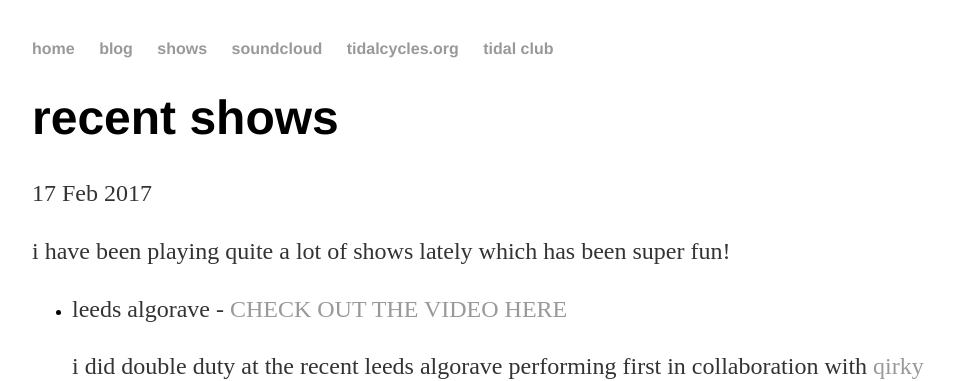
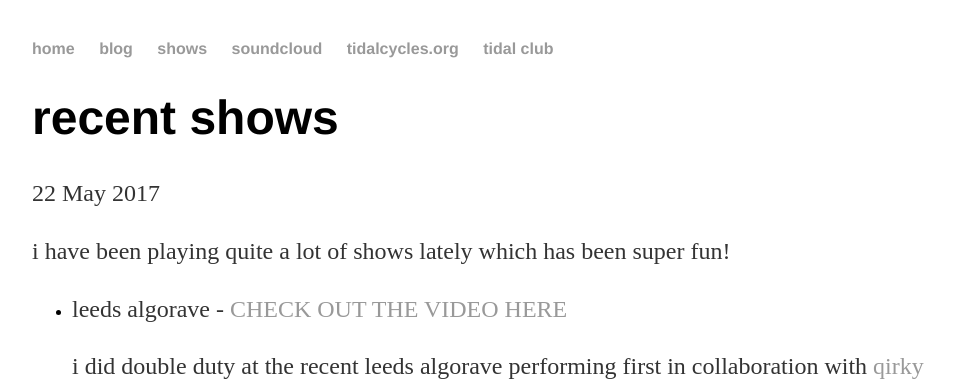
Before and after one commit to heavy-lifting/heavy-lifting.github.io, a Jekyll site: the page built from _posts/2017-05-22-recent-shows.md, in a window 1280 px wide and 900 px high. Shown: the top 381 px of the window, without its empty margins (160-1115 px from the left). Built offline with Jekyll 4.4.1, drawn with Linux system fonts in a browser that asks for light colours.

Commit message:
Update 2017-05-22-recent-shows.md

```diff
--- a/_posts/2017-05-22-recent-shows.md
+++ b/_posts/2017-05-22-recent-shows.md
@@ -1,7 +1,7 @@
 ---
 layout: post
 title: "recent shows"
-date: 2017-02-17
+date: 2017-05-22
 ---
 
 i have been playing quite a lot of shows lately which has been super fun!
```
